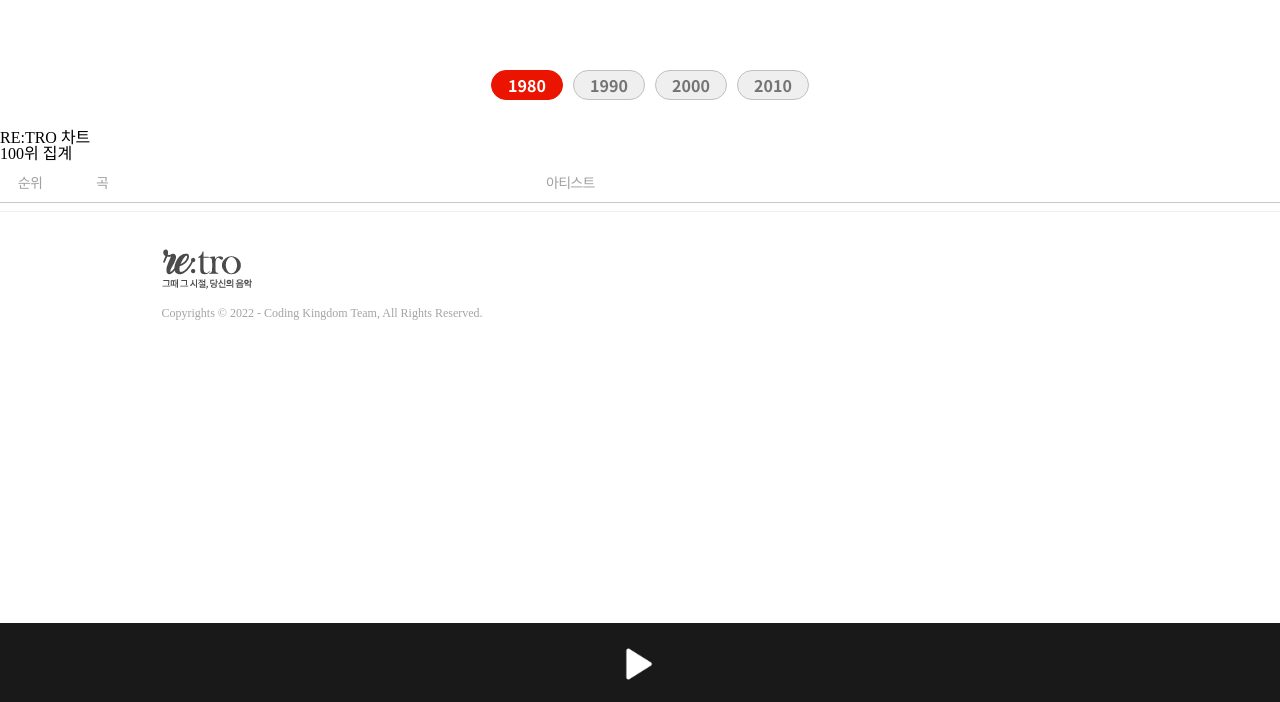
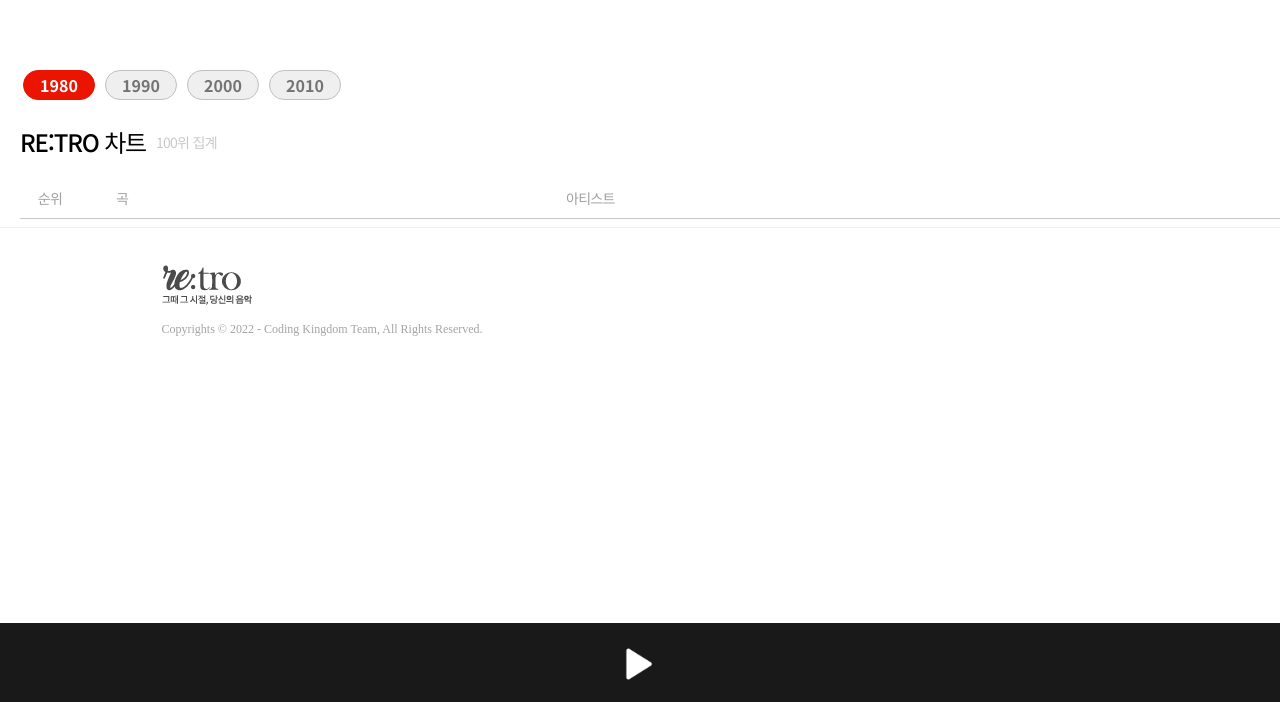
Before and after one commit to 11th-CodingKingdom/retro_main, a Flask app: page /retrochart_page in a window 1280 px wide; the page is wider, and only the part inside the window is pictured. Shown: the part 98-800 px from the top of that part. Run offline with Flask 2, Linux system fonts and the light colour scheme; data that the repository does not hold is empty.

Commit message:
레트로 모음집 컨플릭트 수정

```diff
--- a/static/css/style-retrochart.css
+++ b/static/css/style-retrochart.css
@@ -1,17 +1,9 @@
 #retrochart_wrap {
-<<<<<<< HEAD
-  background-color: rgb(101, 101, 255);
-=======
->>>>>>> fae78fcc602b5027e35eecbe1171a71d72fb531a
   width: 1476px;
   margin: 0 auto;
 }
 
 #retrochart-year-btn {
-<<<<<<< HEAD
-  background-color: aqua;
-=======
->>>>>>> fae78fcc602b5027e35eecbe1171a71d72fb531a
   width: 324px;
   margin-left: 20px;
   margin-bottom: 30px;
@@ -19,15 +11,12 @@
   align-items: center;
 }
 
-<<<<<<< HEAD
-=======
 #retrochart_head {
   width: 1476px;
   display: flex;
   margin-bottom: 24px;
 }
 
->>>>>>> fae78fcc602b5027e35eecbe1171a71d72fb531a
 #retrochart_head h1 {
   font-size: 24px;
   font-family: "Noto Sans KR", sans-serif;
@@ -35,8 +24,6 @@
   letter-spacing: -0.05em;
   margin-left: 20px;
 }
-<<<<<<< HEAD
-=======
 
 #retrochart_head span {
   font-family: "Noto Sans KR", sans-serif;
@@ -50,7 +37,7 @@
 }
 
 #retrochart_table table {
-  border-bottom: 0.5px solid b5b6b5;
+  border-bottom: 0.5px solid #b5b6b5;
   width: 1436px;
   margin: 0 auto;
   font-family: "Noto Sans KR", sans-serif;
@@ -134,4 +121,3 @@
 #play_chart {
   cursor: pointer;
 }
->>>>>>> fae78fcc602b5027e35eecbe1171a71d72fb531a
```
